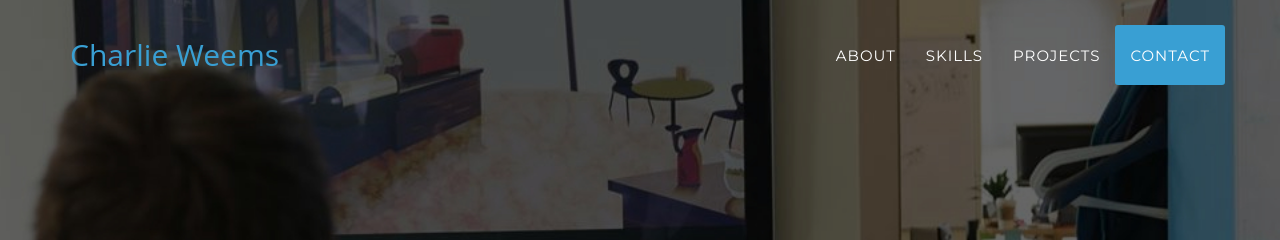
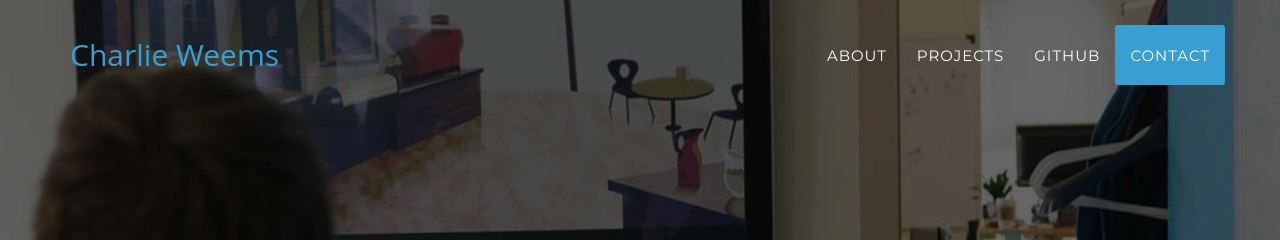
Before and after one commit to cweems/cweems.github.io, a Jekyll site: the page built from index.html, in a window 1280 px wide. Shown: the top 240 px of the page. Built offline with Jekyll 4.4.1, drawn with Linux system fonts in a browser that asks for light colours; nearby versions of some CDN libraries; some web fonts are replaced; a style sheet for code colours, icons or effects is not loaded; some of the changed text lies outside the part shown.

Commit message:
Add github activity

```diff
--- a/_includes/head.html
+++ b/_includes/head.html
@@ -12,6 +12,8 @@
 
     <!-- Custom Fonts -->
     <link rel="stylesheet" href="{{ "/css/font-awesome/css/font-awesome.min.css" | prepend: site.url }}">
+    <link rel="stylesheet" href="//cdnjs.cloudflare.com/ajax/libs/octicons/2.0.2/octicons.min.css">
+    <link rel="stylesheet" href="{{ "/css/font-awesome/css/github-activity.min.css" | prepend: site.url }}">
     <link href="http://fonts.googleapis.com/css?family=Montserrat:400,700" rel="stylesheet" type="text/css">
     <link href='http://fonts.googleapis.com/css?family=Kaushan+Script' rel='stylesheet' type='text/css'>
     <link href="http://fonts.googleapis.com/css?family=Lato:400,700,400italic,700italic" rel="stylesheet" type="text/css">
--- a/_includes/header.html
+++ b/_includes/header.html
@@ -22,10 +22,10 @@
                         <a class="page-scroll" href="#about">About</a>
                     </li>
                     <li>
-                        <a class="page-scroll" href="#services">Skills</a>
+                        <a class="page-scroll" href="#projects">Projects</a>
                     </li>
                     <li>
-                        <a class="page-scroll" href="#projects">Projects</a>
+                        <a class="page-scroll" href="#services">Github</a>
                     </li>
                     <li>
                         <a class="page-scroll" href="#contact">Contact</a>
--- a/_includes/skills.html
+++ b/_includes/skills.html
@@ -17,12 +17,7 @@
                     <p class="text-muted">Lorem ipsum dolor sit amet, consectetur adipisicing elit. Minima maxime quam architecto quo inventore harum ex magni, dicta impedit.</p>
                 </div>
                 <div class="col-md-4">
-                    <span class="fa-stack fa-4x">
-                        <i class="fa fa-circle fa-stack-2x text-primary"></i>
-                        <i class="fa fa-laptop fa-stack-1x fa-inverse"></i>
-                    </span>
-                    <h4 class="service-heading">Responsive Design</h4>
-                    <p class="text-muted">Lorem ipsum dolor sit amet, consectetur adipisicing elit. Minima maxime quam architecto quo inventore harum ex magni, dicta impedit.</p>
+                    <div id="feed"></div>
                 </div>
                 <div class="col-md-4">
                     <span class="fa-stack fa-4x">
--- a/_layouts/style.css
+++ b/_layouts/style.css
@@ -1,2 +1,3 @@
 {% include css/bootstrap.min.css %}
 {% include css/agency.css %}
+{% include css/github-activity.min.css %}
```
Also changed, not shown: _includes/js.html (+12 -0 lines), _includes/css/github-activity.min.css (added).
